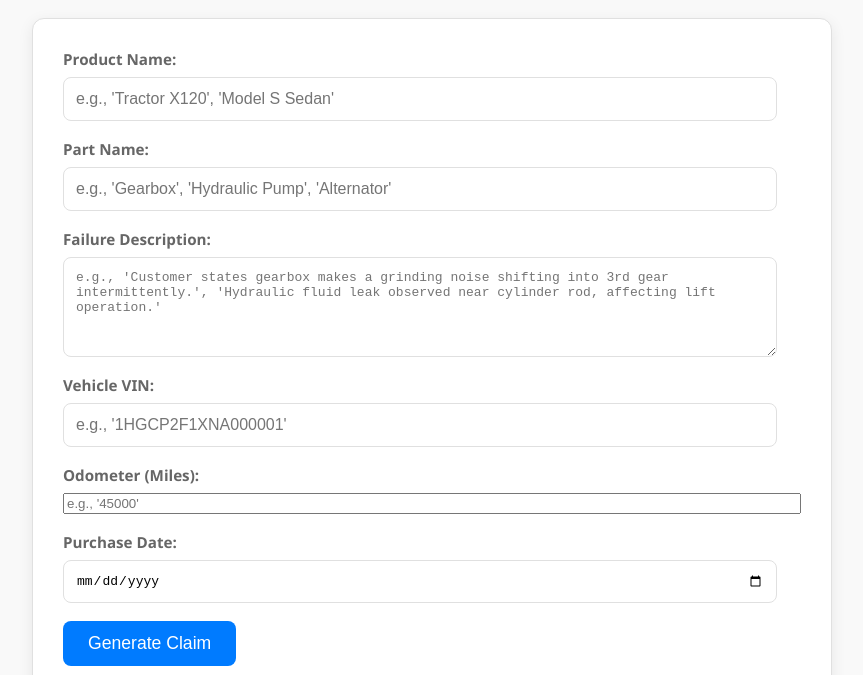
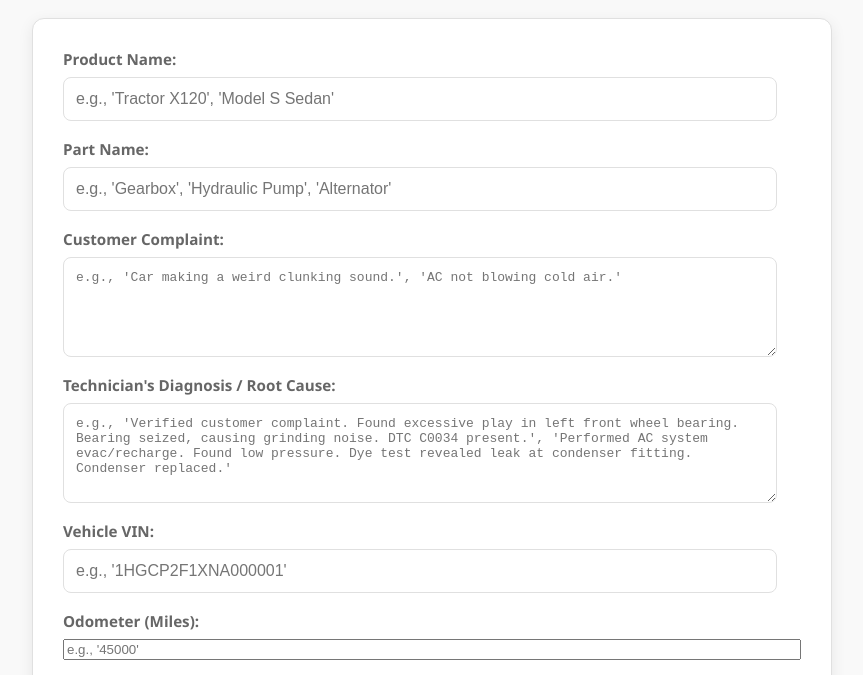
Before and after one commit to ksganesh-100/warranty-claim-assistant, a plain HTML site: page index.html in a window 1280 px wide. Shown: the part 107-782 px from the top of the page, without its empty margins (208-1071 px from the left). Drawn offline with Linux system fonts and the light colour scheme.

Commit message:
Update index.html
Introduce "Customer Complaint" vs. "Technician's Diagnosis"

```diff
--- a/index.html
+++ b/index.html
@@ -27,10 +27,16 @@
                            placeholder="e.g., 'Gearbox', 'Hydraulic Pump', 'Alternator'">
                 </div>
 
+               <div class="form-group">
+                    <label for="customerComplaint">Customer Complaint:</label>
+                    <textarea id="customerComplaint" name="customerComplaint" required
+                        placeholder="e.g., 'Car making a weird clunking sound.', 'AC not blowing cold air.'"></textarea>
+                </div>
+
                 <div class="form-group">
-                    <label for="failure">Failure Description:</label>
-                    <textarea id="failure" name="failure" required
-                              placeholder="e.g., 'Customer states gearbox makes a grinding noise shifting into 3rd gear intermittently.', 'Hydraulic fluid leak observed near cylinder rod, affecting lift operation.'"></textarea>
+                    <label for="technicianDiagnosis">Technician's Diagnosis / Root Cause:</label>
+                    <textarea id="technicianDiagnosis" name="technicianDiagnosis" required
+                        placeholder="e.g., 'Verified customer complaint. Found excessive play in left front wheel bearing. Bearing seized, causing grinding noise. DTC C0034 present.', 'Performed AC system evac/recharge. Found low pressure. Dye test revealed leak at condenser fitting. Condenser replaced.'"></textarea>
                 </div>
 
                 <div class="form-group">
```
